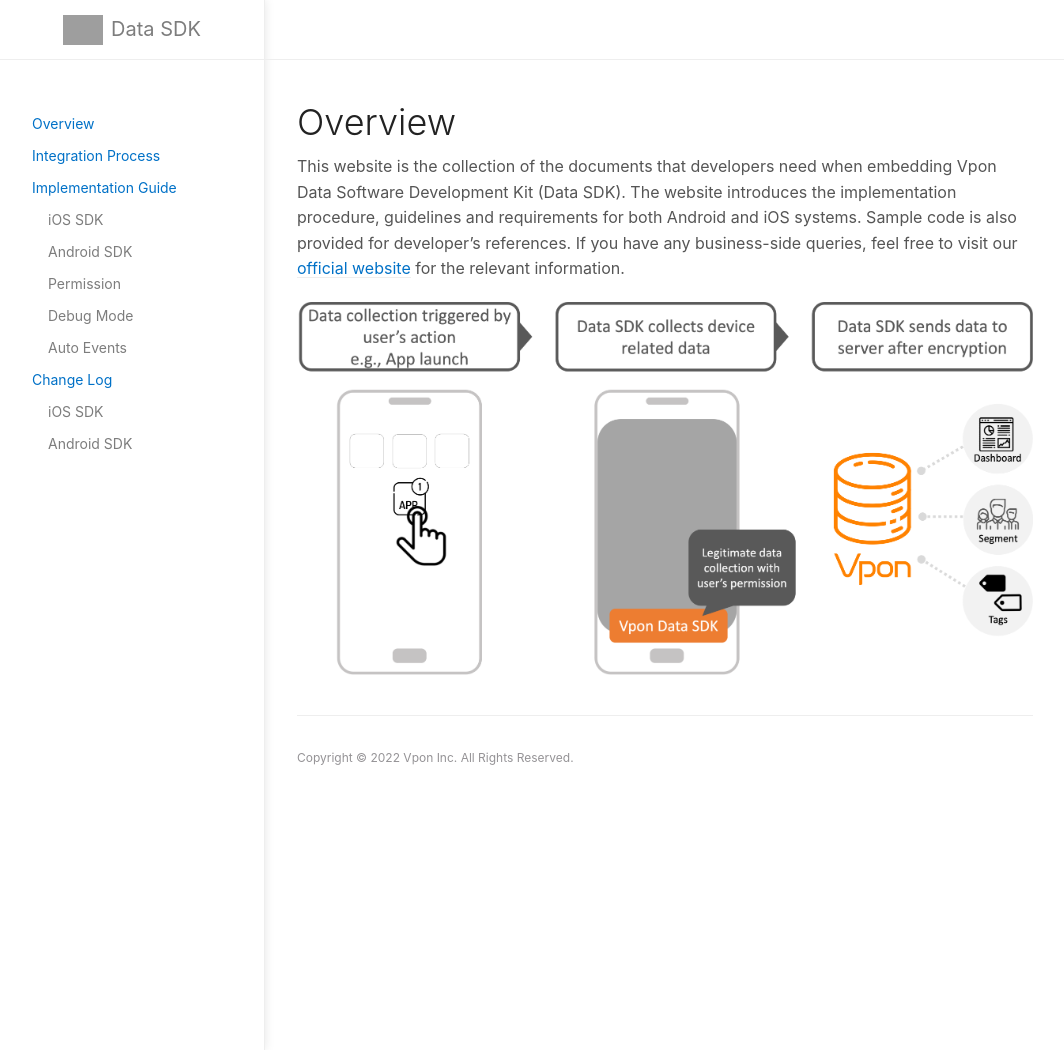
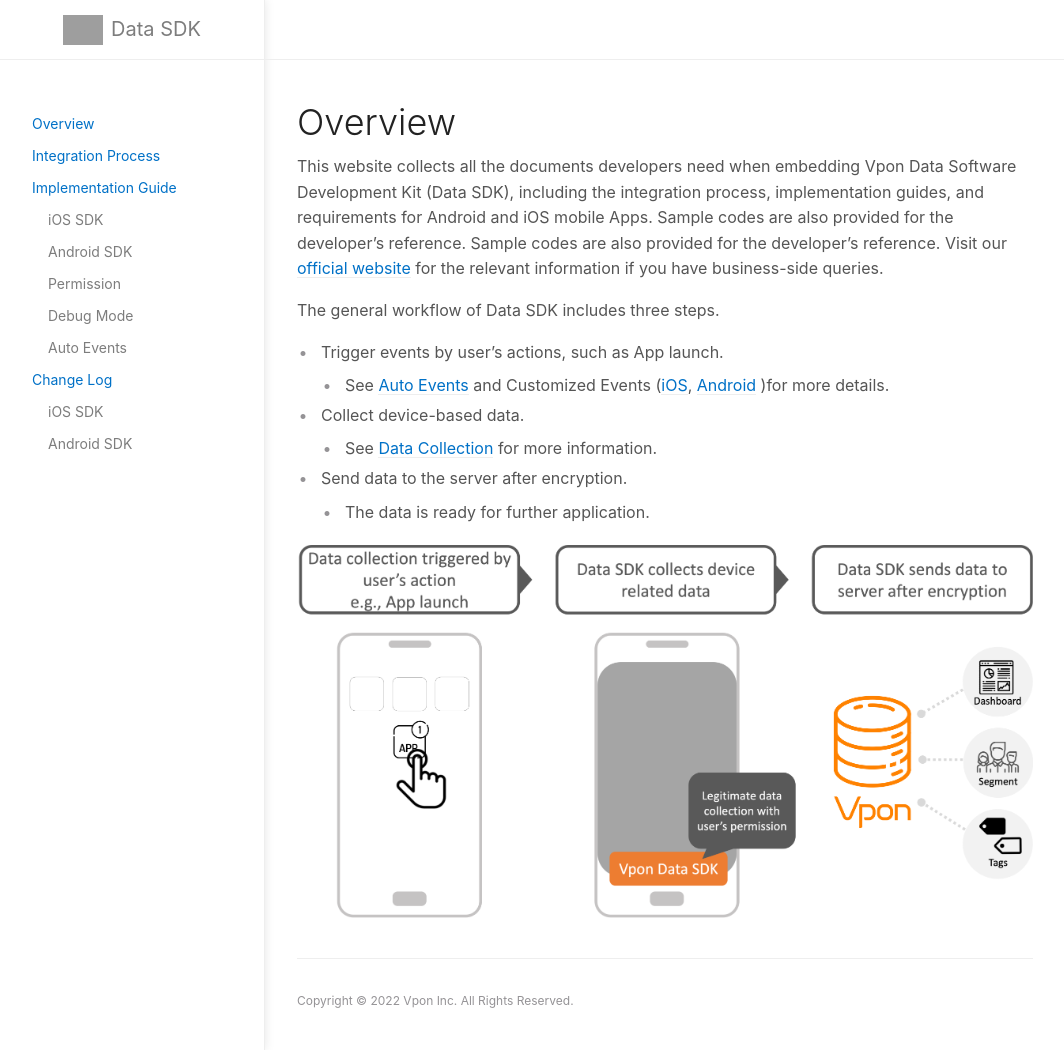
Before and after one commit to vpon-data/data-sdk, a Jekyll site: the page built from index.md, in a window 1280 px wide and 1050 px high. Shown: the whole window, without its empty margins (107-1171 px from the left). Built offline with Jekyll 4.4.1, drawn with Linux system fonts in a browser that asks for light colours; grey boxes are pictures that could not be loaded.

Commit message:
Update index.md

```diff
--- a/index.md
+++ b/index.md
@@ -9,8 +9,18 @@
 ---
 
 # Overview
-This website is the collection of the documents that developers need when embedding Vpon Data Software Development Kit (Data SDK). The website introduces the implementation procedure, guidelines and requirements for both Android and iOS systems. Sample code is also provided for developer’s references. If you have any business-side queries, feel free to visit our [official website][1] for the relevant information.
+This website collects all the documents developers need when embedding Vpon Data Software Development Kit (Data SDK), including the integration process, implementation guides, and requirements for Android and iOS mobile Apps. Sample codes are also provided for the developer's reference. Sample codes are also provided for the developer’s reference. Visit our [official website][1] for the relevant information if you have business-side queries.
 
 [1]: https://datasdk.vpon.com/
 
+The general workflow of Data SDK includes three steps.
+* Trigger events by user's actions, such as App launch.
+  * See [Auto Events](AutoEvents.md) and Customized Events ([iOS](/docs/iOS.md#set-up-customized-events), [Android](/docs/Android.md#set-up-customized-events) )for more details.
+* Collect device-based data.
+  * See [Data Collection](https://datasdk.vpon.com/introduction/data-collection) for more information.
+* Send data to the server after encryption.
+  *  The data is ready for further application.
+
+
+
 ![](/docs/images/Overview.png)
```
